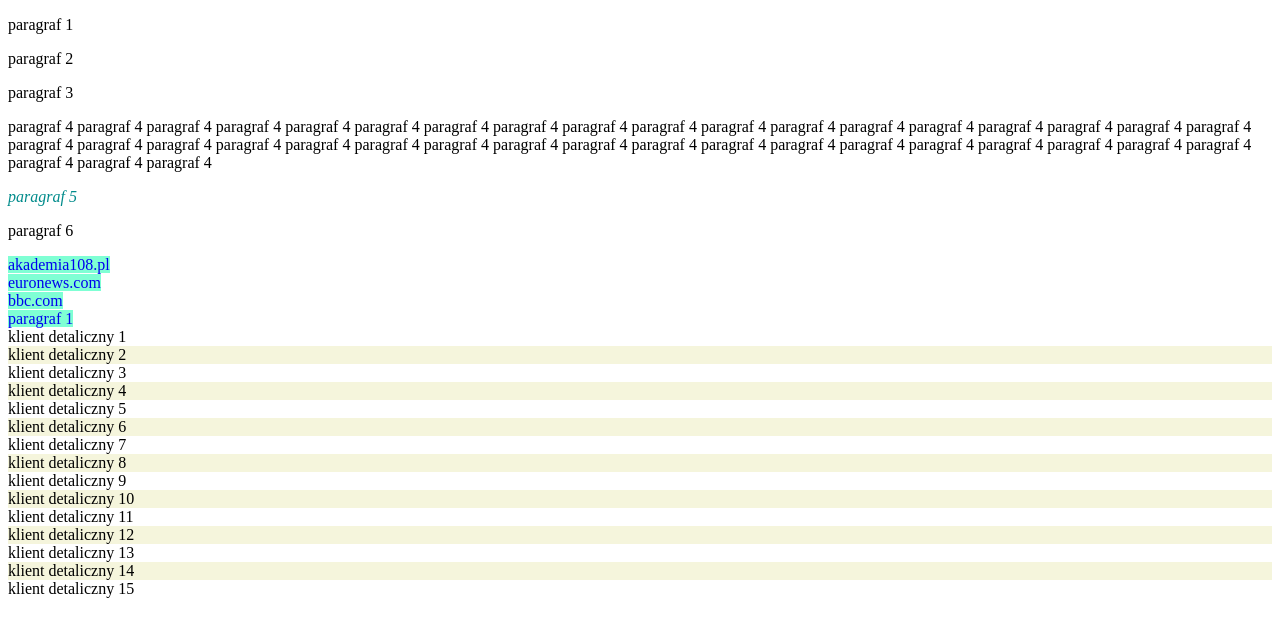
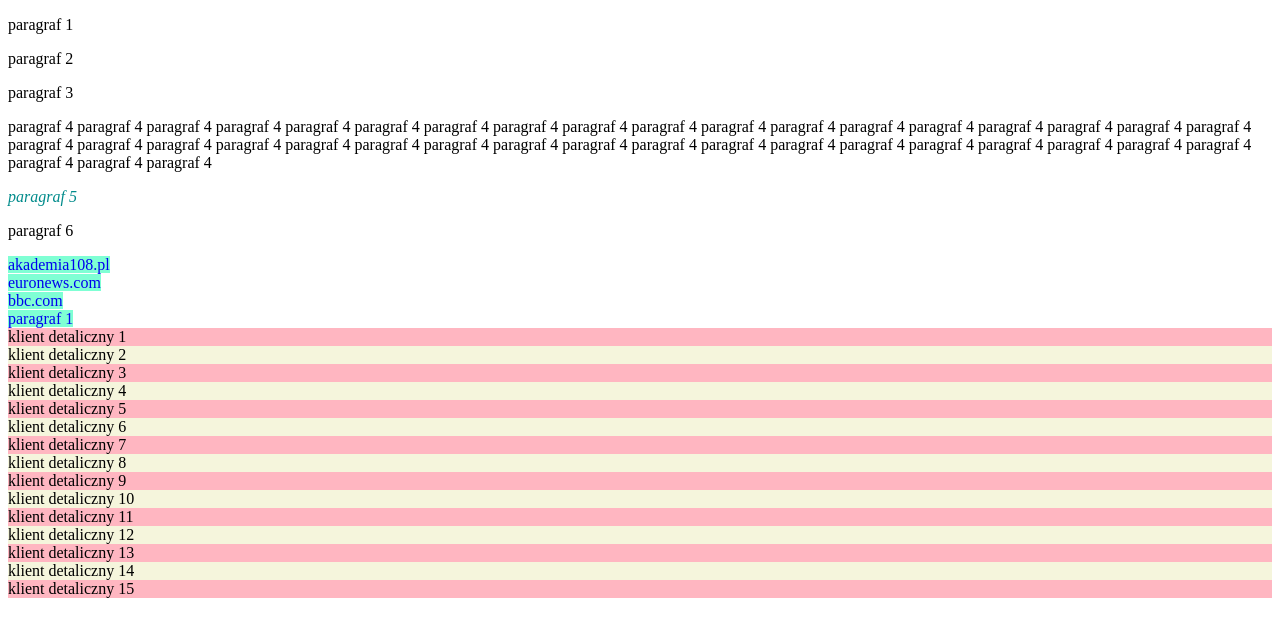
Before and after one commit to sergioneves/css_advanced, a plain HTML site: page pseudoklasy/index.html in a window 1280 px wide. Drawn offline with Linux system fonts and the light colour scheme.

Commit message:
maracar a rosa impares

```diff
--- a/pseudoklasy/css/style.css
+++ b/pseudoklasy/css/style.css
@@ -34,3 +34,7 @@ p:lang(pl){
 div.klient:nth-child(even) {
     background-color: beige;
 }
+
+div.klient:nth-child(odd) {
+    background-color: lightpink;
+}
```
